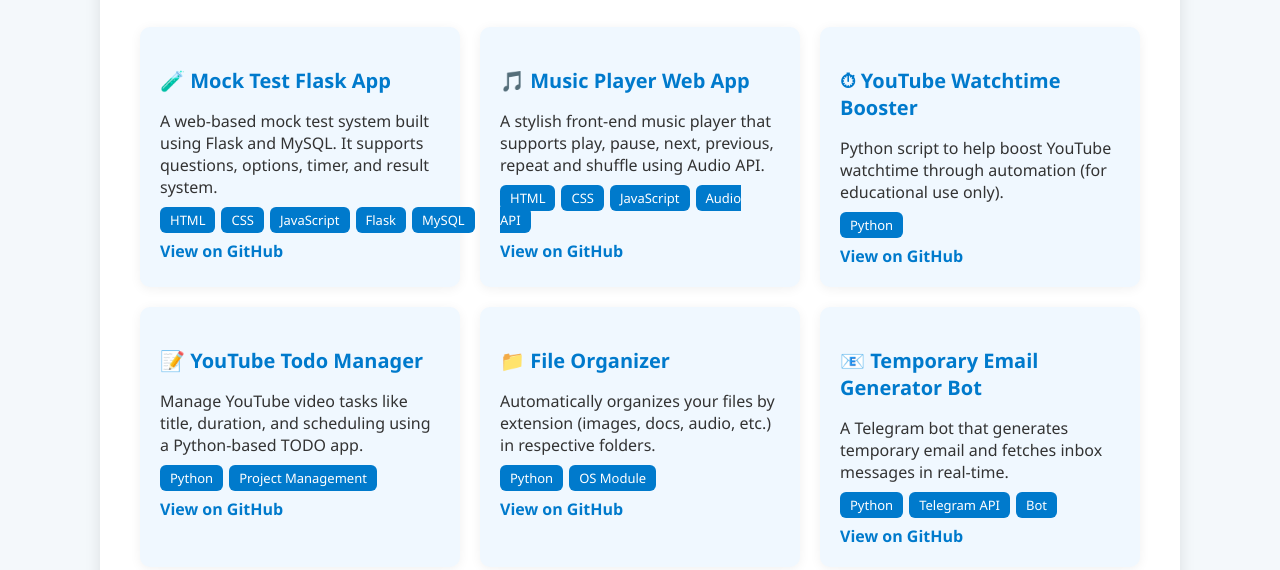
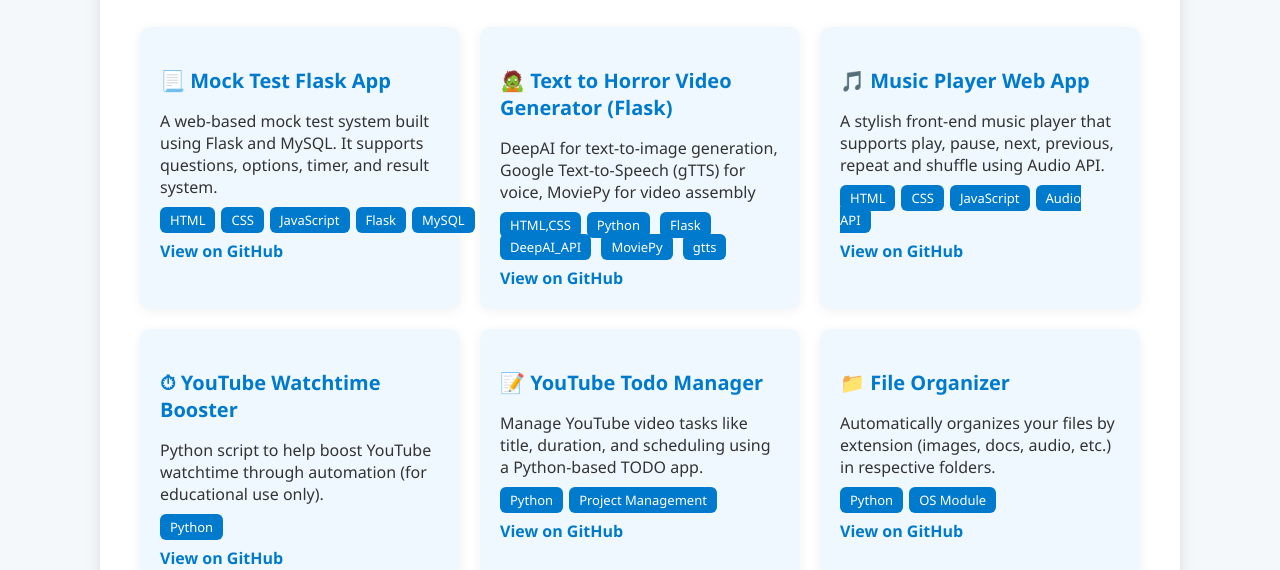
Before and after one commit to Ganesh-Sonune77/Ganesh-s_Portfolio, a plain HTML site: page projects.html in a window 1280 px wide. Shown: the part 230-800 px from the top of the page. Drawn offline with Linux system fonts and the light colour scheme.

Commit message:
Update projects.html

```diff
--- a/projects.html
+++ b/projects.html
@@ -154,12 +154,21 @@
   <div class="project-grid">
 
     <div class="project-card">
-      <h3>🧪 Mock Test Flask App</h3>
+      <h3>📃 Mock Test Flask App</h3>
       <p>A web-based mock test system built using Flask and MySQL. It supports questions, options, timer, and result system.</p>
       <div class="tags">
         <span>HTML</span><span>CSS</span><span>JavaScript</span><span>Flask</span><span>MySQL</span>
       </div>
       <a href="https://github.com/Ganesh-Sonune77/Mock_Test_Flask_App" target="_blank">View on GitHub</a>
+    </div>
+
+    <div class="project-card">
+      <h3>🧟 Text to Horror Video Generator (Flask)</h3>
+      <p>DeepAI for text-to-image generation, Google Text-to-Speech (gTTS) for voice, MoviePy for video assembly</p>
+      <div class="tags">
+        <span>HTML,CSS</span><span>Python</span> <span>Flask</span> <span>DeepAI_API</span> <span>MoviePy</span> <span>gtts</span>
+      </div>
+      <a href="https://github.com/Ganesh-Sonune77/Text-to-Horror-Story-Video" target="_blank">View on GitHub</a>
     </div>
 
     <div class="project-card">
```
